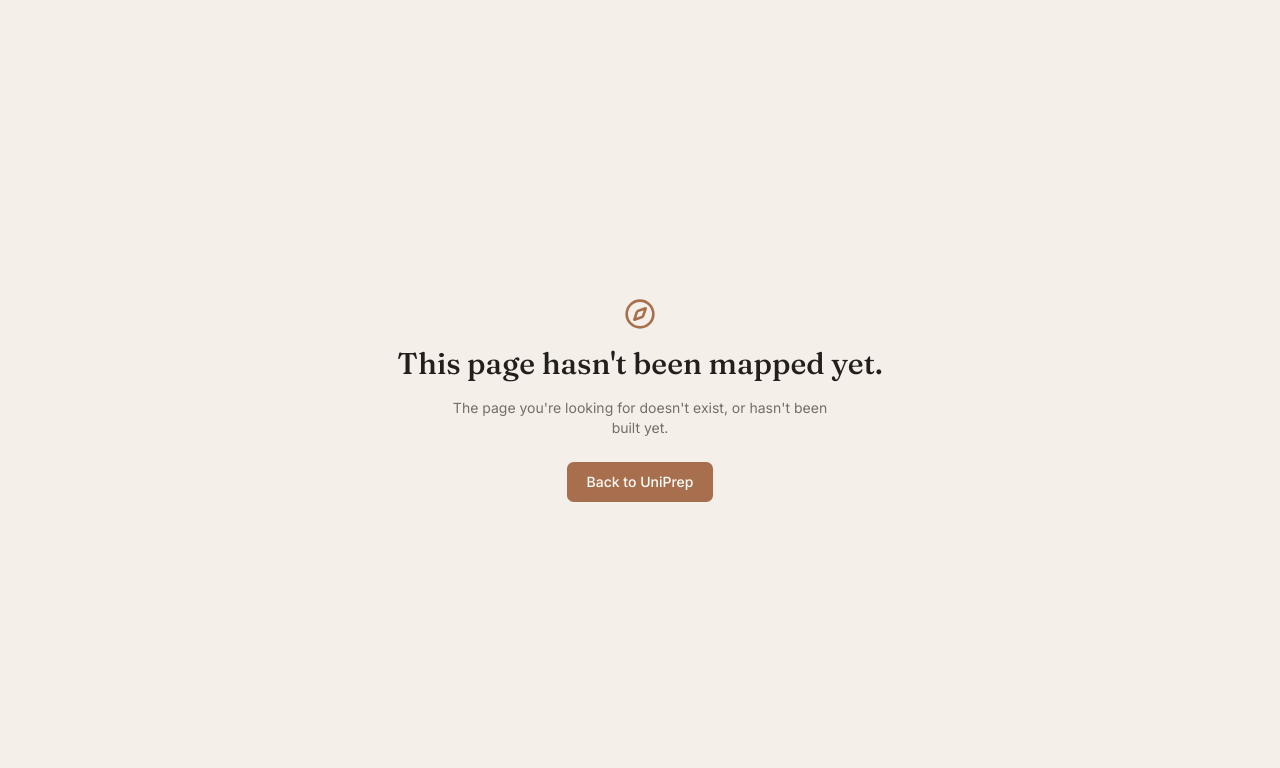
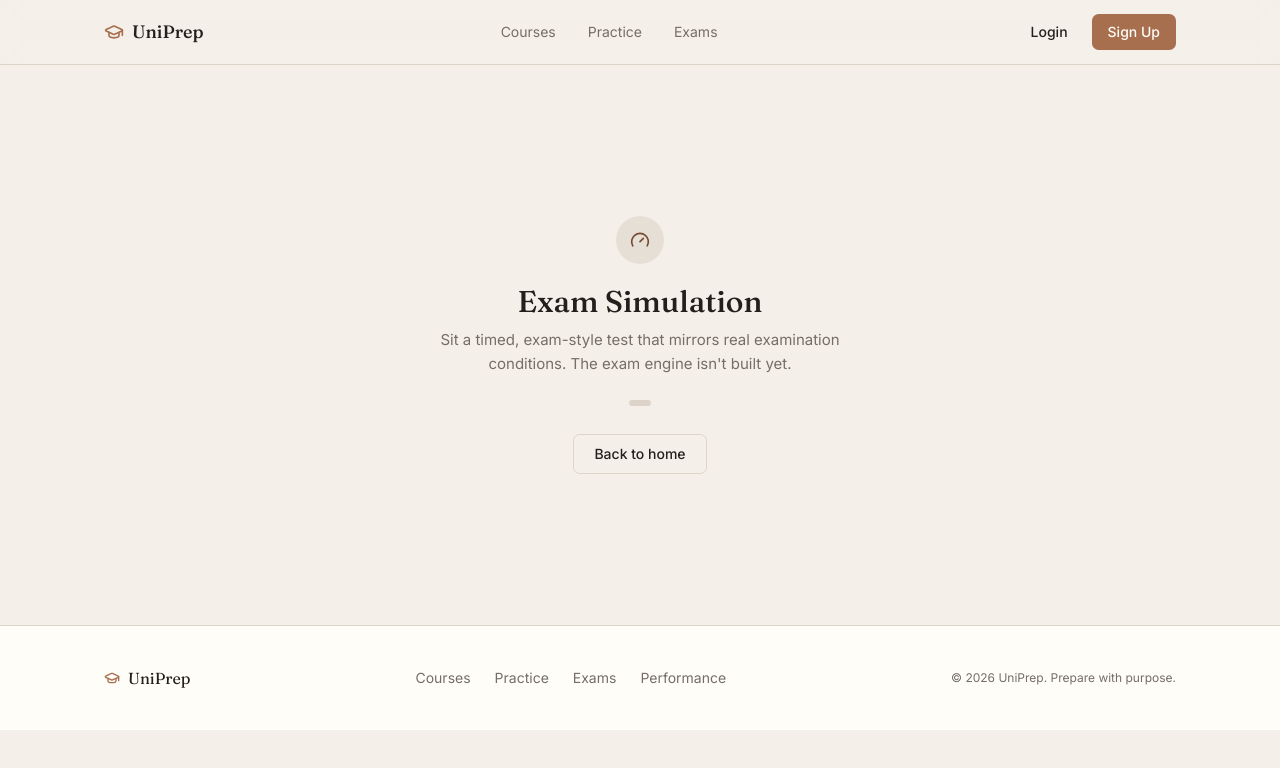
Before and after one commit to Nath-dev160/uniPrep, a Next.js app: page /exams in a window 1280 px wide. Before the commit this address had no page. Shown: the top 768 px of the page. Built offline with nearby package versions, Linux system fonts and the light colour scheme.

Commit message:
Add files via upload

```diff
--- /dev/null
+++ b/src/app/exams/page.tsx
@@ -0,0 +1,14 @@
+import { Gauge } from "lucide-react";
+
+import { PlaceholderPage } from "@/components/layout/placeholder-page";
+
+export default function ExamsPage() {
+  return (
+    <PlaceholderPage
+      icon={Gauge}
+      title="Exam Simulation"
+      description="Sit a timed, exam-style test that mirrors real examination conditions. The exam engine isn't built yet."
+      primaryCta={{ label: "See practice mode instead", href: "/practice" }}
+    />
+  );
+}
```
